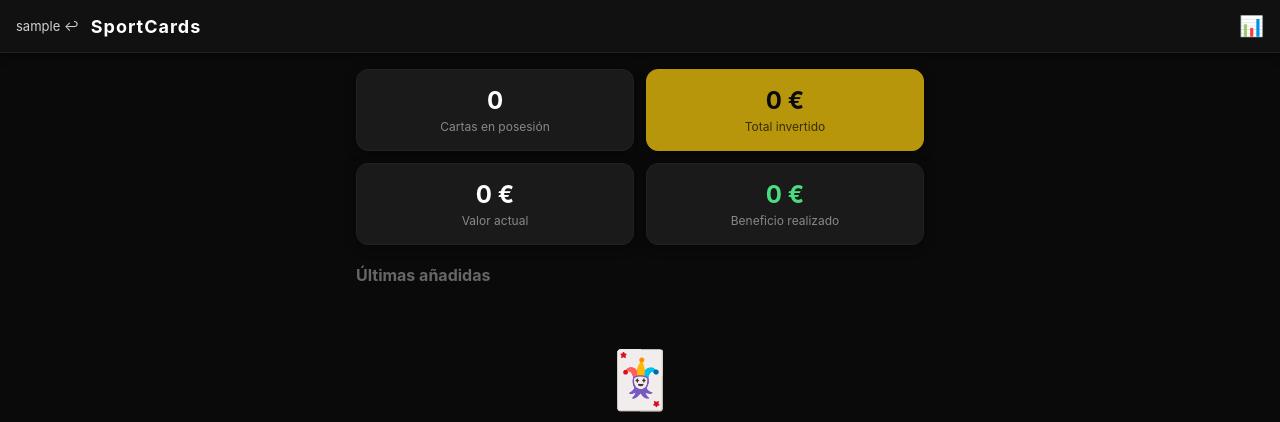
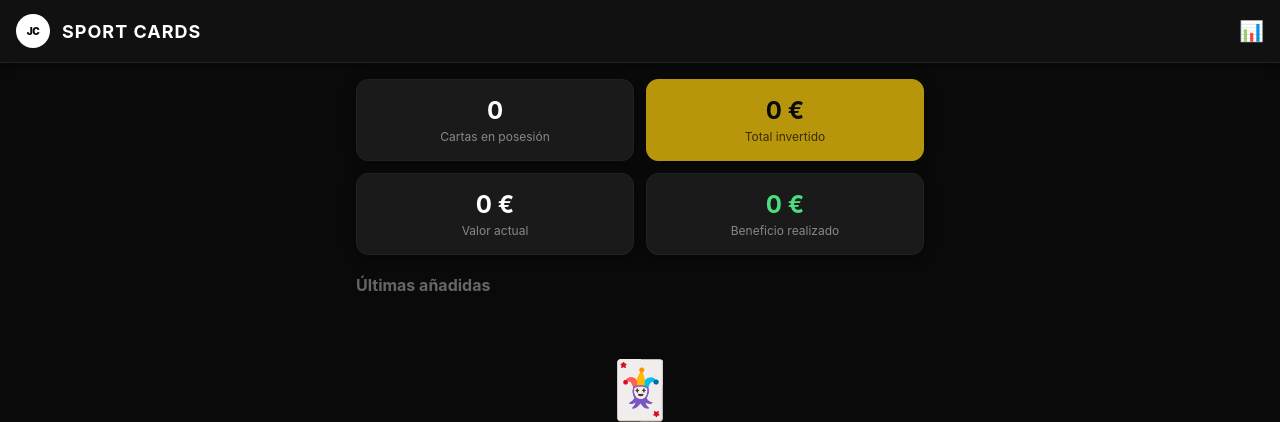
Before and after one commit to javiercobogarcia-netizen/sportcards, a Flask app: page / in a window 1280 px wide. Shown: the top 422 px of the page. Run offline with Flask 3, Linux system fonts and the light colour scheme; the visitor is signed in with stand-in values (Sample User, id 1); data comes from the database, SQL or seed files in the repository; data that the repository does not hold is empty.

Commit message:
Diseno negro y oro: templates actualizados con logo JC

```diff
--- a/templates/add_card.html
+++ b/templates/add_card.html
@@ -4,7 +4,7 @@
 <meta charset="UTF-8">
 <meta name="viewport" content="width=device-width, initial-scale=1, viewport-fit=cover">
 <meta name="apple-mobile-web-app-capable" content="yes">
-<meta name="theme-color" content="#CC0000">
+<meta name="theme-color" content="#111111">
 <title>Añadir carta — SportCards</title>
 <link rel="stylesheet" href="/static/css/app.css">
 </head>
--- a/templates/card_detail.html
+++ b/templates/card_detail.html
@@ -4,7 +4,7 @@
 <meta charset="UTF-8">
 <meta name="viewport" content="width=device-width, initial-scale=1, viewport-fit=cover">
 <meta name="apple-mobile-web-app-capable" content="yes">
-<meta name="theme-color" content="#CC0000">
+<meta name="theme-color" content="#111111">
 <title>Carta — SportCards</title>
 <link rel="stylesheet" href="/static/css/app.css">
 </head>
--- a/templates/collection.html
+++ b/templates/collection.html
@@ -4,7 +4,7 @@
 <meta charset="UTF-8">
 <meta name="viewport" content="width=device-width, initial-scale=1, viewport-fit=cover">
 <meta name="apple-mobile-web-app-capable" content="yes">
-<meta name="theme-color" content="#CC0000">
+<meta name="theme-color" content="#111111">
 <title>Colección — SportCards</title>
 <link rel="stylesheet" href="/static/css/app.css">
 <style>
--- a/templates/collection_readonly.html
+++ b/templates/collection_readonly.html
@@ -4,7 +4,7 @@
 <meta charset="UTF-8">
 <meta name="viewport" content="width=device-width, initial-scale=1, viewport-fit=cover">
 <meta name="apple-mobile-web-app-capable" content="yes">
-<meta name="theme-color" content="#CC0000">
+<meta name="theme-color" content="#111111">
 <title>Colección de {{ target_username }} — SportCards</title>
 <link rel="stylesheet" href="/static/css/app.css">
 <style>
--- a/templates/index.html
+++ b/templates/index.html
@@ -5,7 +5,7 @@
 <meta name="viewport" content="width=device-width, initial-scale=1, viewport-fit=cover">
 <meta name="apple-mobile-web-app-capable" content="yes">
 <meta name="apple-mobile-web-app-status-bar-style" content="default">
-<meta name="theme-color" content="#CC0000">
+<meta name="theme-color" content="#111111">
 <title>SportCards</title>
 <link rel="manifest" href="/static/manifest.json">
 <link rel="stylesheet" href="/static/css/app.css">
@@ -13,8 +13,8 @@
 <body>
 
 <div class="nav">
-  <a href="/logout" style="color:white;font-size:13px;text-decoration:none;opacity:.8">{{ username }} ↩</a>
-  <h1>SportCards</h1>
+  <a href="/logout" class="nav-logo" title="Cerrar sesión">JC</a>
+  <h1>SPORT CARDS</h1>
   <a href="/api/export" style="color:white;font-size:20px;text-decoration:none" title="Exportar Excel">📊</a>
 </div>
 
--- a/templates/login.html
+++ b/templates/login.html
@@ -4,7 +4,7 @@
 <meta charset="UTF-8">
 <meta name="viewport" content="width=device-width, initial-scale=1, viewport-fit=cover">
 <meta name="apple-mobile-web-app-capable" content="yes">
-<meta name="theme-color" content="#CC0000">
+<meta name="theme-color" content="#111111">
 <title>SportCards — Acceso</title>
 <link rel="stylesheet" href="/static/css/app.css">
 <style>
--- a/templates/stats.html
+++ b/templates/stats.html
@@ -4,7 +4,7 @@
 <meta charset="UTF-8">
 <meta name="viewport" content="width=device-width, initial-scale=1, viewport-fit=cover">
 <meta name="apple-mobile-web-app-capable" content="yes">
-<meta name="theme-color" content="#CC0000">
+<meta name="theme-color" content="#111111">
 <title>Estadísticas — SportCards</title>
 <link rel="stylesheet" href="/static/css/app.css">
 <style>
```
